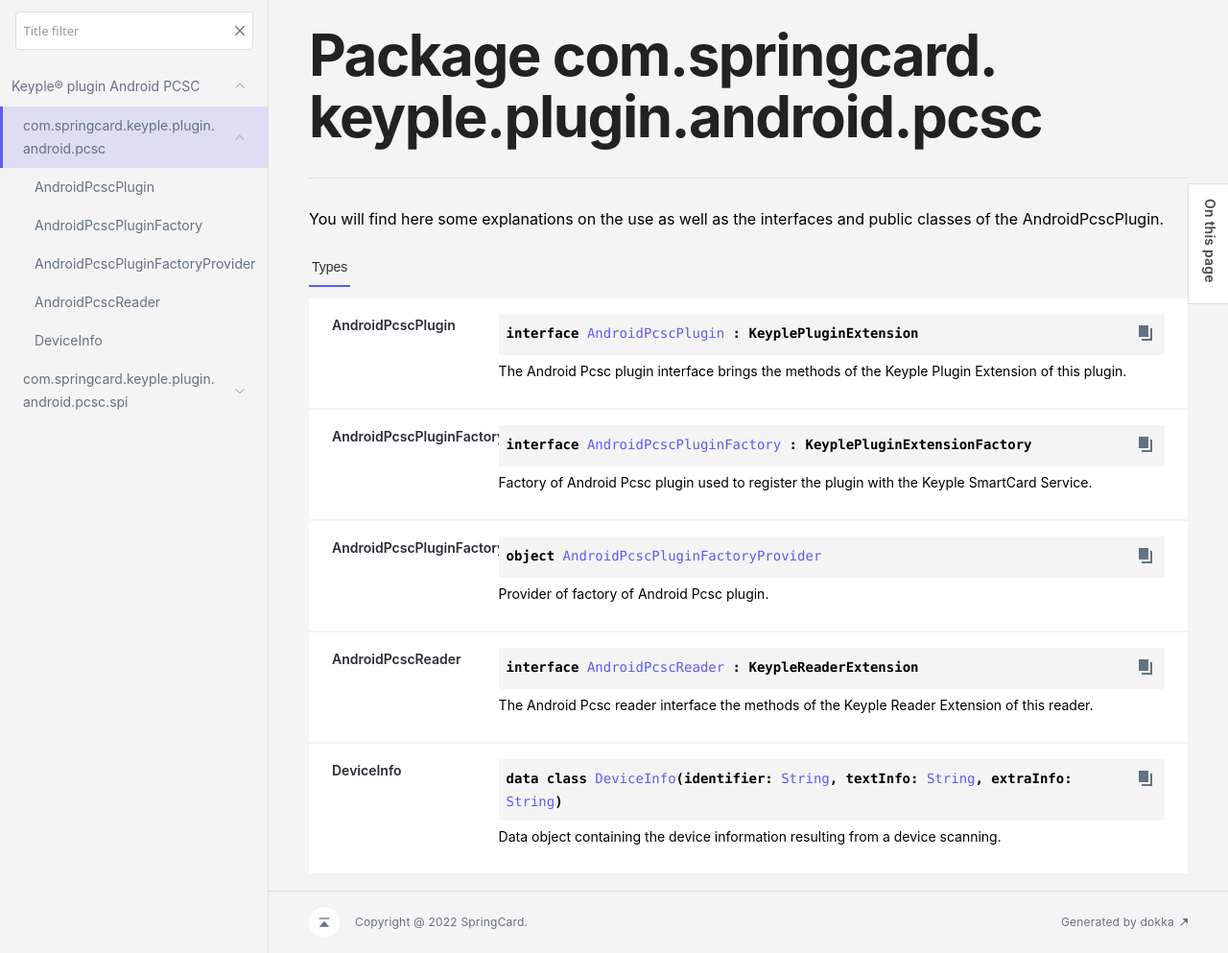
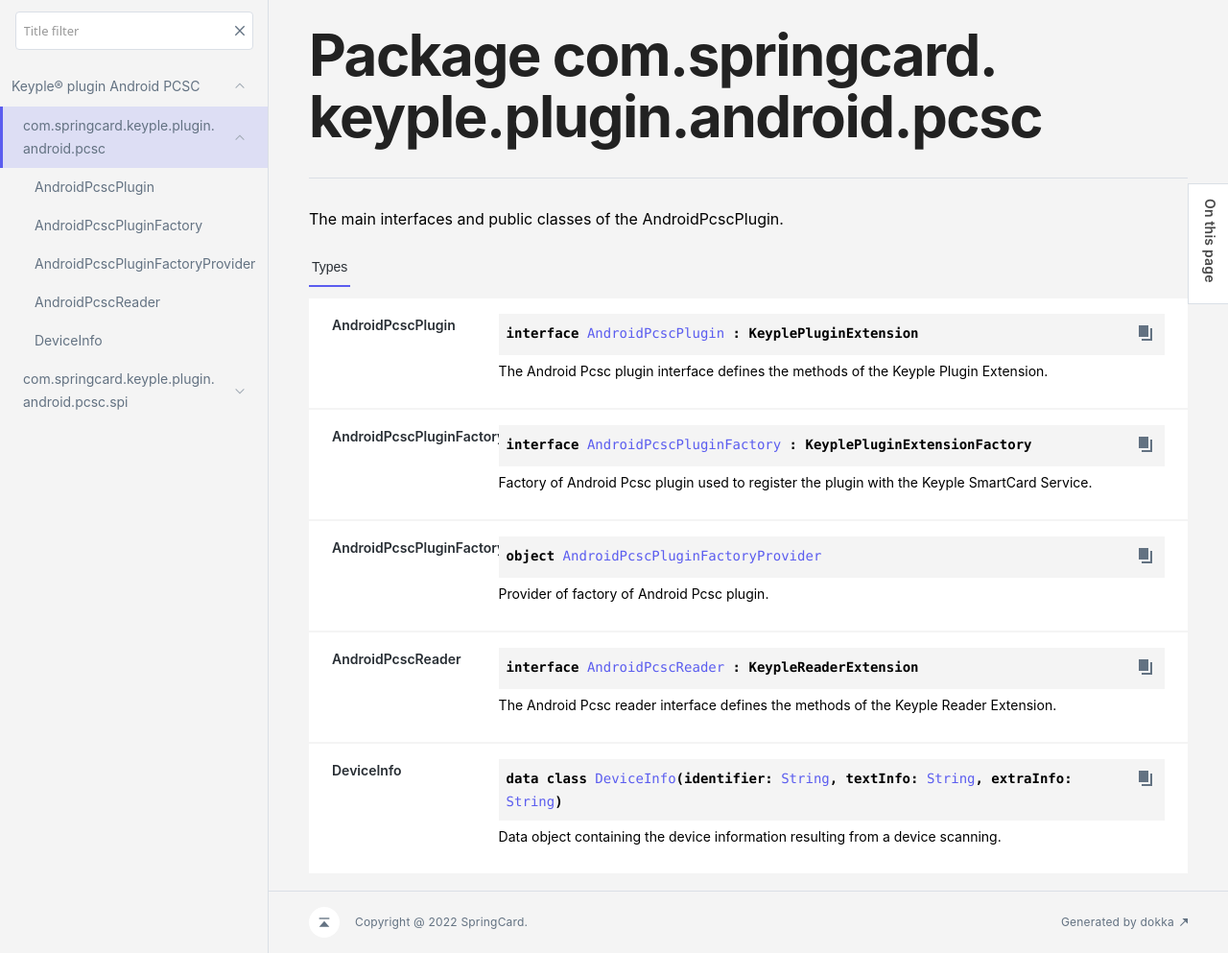
Before and after one commit to jeanpierrefortune/keyple-plugin-springcard-android-pcsc-java-lib, a Jekyll site: the page 1.0.0-SNAPSHOT/-keyple® plugin -android -p-c-s-c/com.springcard.keyple.plugin.android.pcsc/index.html, which Jekyll copies as it is, in a window 1280 px wide, cut to the strip 77-1070 px from the top of the page. Shown: the whole strip at 96% size. Built offline with Jekyll 4.4.1, drawn with Linux system fonts in a browser that asks for light colours; some web fonts are replaced.

Commit message:
deploy: 8020b220b17c726ba5ee9ba27b44ef34ba16a082

```diff
--- a/1.0.0-SNAPSHOT/-keyple® plugin -android -p-c-s-c/com.springcard.keyple.plugin.android.pcsc/-android-pcsc-plugin/index.html
+++ b/1.0.0-SNAPSHOT/-keyple® plugin -android -p-c-s-c/com.springcard.keyple.plugin.android.pcsc/-android-pcsc-plugin/index.html
@@ -22,7 +22,7 @@
           </div>
           <div class="cover ">
             <h1 class="cover"><span>Android</span><wbr></wbr><span>Pcsc</span><wbr></wbr><span>Plugin</span></h1>
-            <div class="platform-hinted " data-platform-hinted="data-platform-hinted"><div class="content sourceset-depenent-content" data-active="" data-togglable=":springcard-pcsclike-plugin:dokkaHtml/release"><div class="symbol monospace">interface <a href="index.html">AndroidPcscPlugin</a> : <span data-unresolved-link="org.eclipse.keyple.core.common/KeyplePluginExtension///PointingToDeclaration/">KeyplePluginExtension</span><span class="top-right-position"><span class="copy-icon"></span><div class="copy-popup-wrapper popup-to-left"><span class="copy-popup-icon"></span><span>Content copied to clipboard</span></div></span></div><p class="paragraph">The Android Pcsc plugin interface brings the methods of the Keyple Plugin Extension of this plugin.</p><h4 class="">Since</h4><p class="paragraph">1.0.0</p></div></div>
+            <div class="platform-hinted " data-platform-hinted="data-platform-hinted"><div class="content sourceset-depenent-content" data-active="" data-togglable=":springcard-pcsclike-plugin:dokkaHtml/release"><div class="symbol monospace">interface <a href="index.html">AndroidPcscPlugin</a> : <span data-unresolved-link="org.eclipse.keyple.core.common/KeyplePluginExtension///PointingToDeclaration/">KeyplePluginExtension</span><span class="top-right-position"><span class="copy-icon"></span><div class="copy-popup-wrapper popup-to-left"><span class="copy-popup-icon"></span><span>Content copied to clipboard</span></div></span></div><p class="paragraph">The Android Pcsc plugin interface defines the methods of the Keyple Plugin Extension.</p><h4 class="">Since</h4><p class="paragraph">1.0.0</p></div></div>
           </div>
           <div class="tabbedcontent">
             <div class="tabs-section" tabs-section="tabs-section"><button class="section-tab" data-active="" data-togglable="Functions">Functions</button></div>
--- a/1.0.0-SNAPSHOT/-keyple® plugin -android -p-c-s-c/com.springcard.keyple.plugin.android.pcsc/-android-pcsc-reader/index.html
+++ b/1.0.0-SNAPSHOT/-keyple® plugin -android -p-c-s-c/com.springcard.keyple.plugin.android.pcsc/-android-pcsc-reader/index.html
@@ -22,7 +22,7 @@
           </div>
           <div class="cover ">
             <h1 class="cover"><span>Android</span><wbr></wbr><span>Pcsc</span><wbr></wbr><span>Reader</span></h1>
-            <div class="platform-hinted " data-platform-hinted="data-platform-hinted"><div class="content sourceset-depenent-content" data-active="" data-togglable=":springcard-pcsclike-plugin:dokkaHtml/release"><div class="symbol monospace">interface <a href="index.html">AndroidPcscReader</a> : <span data-unresolved-link="org.eclipse.keyple.core.common/KeypleReaderExtension///PointingToDeclaration/">KeypleReaderExtension</span><span class="top-right-position"><span class="copy-icon"></span><div class="copy-popup-wrapper popup-to-left"><span class="copy-popup-icon"></span><span>Content copied to clipboard</span></div></span></div><p class="paragraph">The Android Pcsc reader interface the methods of the Keyple Reader Extension of this reader.</p><h4 class="">Since</h4><p class="paragraph">1.0.0</p></div></div>
+            <div class="platform-hinted " data-platform-hinted="data-platform-hinted"><div class="content sourceset-depenent-content" data-active="" data-togglable=":springcard-pcsclike-plugin:dokkaHtml/release"><div class="symbol monospace">interface <a href="index.html">AndroidPcscReader</a> : <span data-unresolved-link="org.eclipse.keyple.core.common/KeypleReaderExtension///PointingToDeclaration/">KeypleReaderExtension</span><span class="top-right-position"><span class="copy-icon"></span><div class="copy-popup-wrapper popup-to-left"><span class="copy-popup-icon"></span><span>Content copied to clipboard</span></div></span></div><p class="paragraph">The Android Pcsc reader interface defines the methods of the Keyple Reader Extension.</p><h4 class="">Since</h4><p class="paragraph">1.0.0</p></div></div>
           </div>
           <div class="tabbedcontent">
             <div class="tabs-section" tabs-section="tabs-section"><button class="section-tab" data-active="" data-togglable="Functions">Functions</button></div>
--- a/1.0.0-SNAPSHOT/-keyple® plugin -android -p-c-s-c/com.springcard.keyple.plugin.android.pcsc/index.html
+++ b/1.0.0-SNAPSHOT/-keyple® plugin -android -p-c-s-c/com.springcard.keyple.plugin.android.pcsc/index.html
@@ -22,7 +22,7 @@
           </div>
           <div class="cover ">
             <h1 class="cover"><span>Package com.</span><wbr></wbr><span>springcard.</span><wbr></wbr><span>keyple.</span><wbr></wbr><span>plugin.</span><wbr></wbr><span>android.</span><wbr></wbr><span>pcsc</span></h1>
-            <div class="platform-hinted UnderCoverText" data-platform-hinted="data-platform-hinted"><div class="content sourceset-depenent-content" data-active="" data-togglable=":springcard-pcsclike-plugin:dokkaHtml/release"><p class="paragraph">You will find here some explanations on the use as well as the interfaces and public classes of the AndroidPcscPlugin.</p></div></div>
+            <div class="platform-hinted UnderCoverText" data-platform-hinted="data-platform-hinted"><div class="content sourceset-depenent-content" data-active="" data-togglable=":springcard-pcsclike-plugin:dokkaHtml/release"><p class="paragraph">The main interfaces and public classes of the AndroidPcscPlugin.</p></div></div>
           </div>
           <div class="tabbedcontent">
             <div class="tabs-section" tabs-section="tabs-section"><button class="section-tab" data-active="" data-togglable="Types">Types</button></div>
@@ -40,7 +40,7 @@
   <div>
     <div class="platform-hinted " data-platform-hinted="data-platform-hinted"><div class="content sourceset-depenent-content" data-active="" data-togglable=":springcard-pcsclike-plugin:dokkaHtml/release"><div class="symbol monospace">interface <a href="-android-pcsc-plugin/index.html">AndroidPcscPlugin</a> : <span data-unresolved-link="org.eclipse.keyple.core.common/KeyplePluginExtension///PointingToDeclaration/">KeyplePluginExtension</span><span class="top-right-position"><span class="copy-icon"></span><div class="copy-popup-wrapper popup-to-left"><span class="copy-popup-icon"></span><span>Content copied to clipboard</span></div></span></div></div></div>
   </div>
-<a data-name="-65814050%2FClasslikes%2F-1634794360" anchor-label="AndroidPcscPlugin" id="-65814050%2FClasslikes%2F-1634794360" data-filterable-set=":springcard-pcsclike-plugin:dokkaHtml/release"></a><div class="brief "><a data-name="-65814050%2FClasslikes%2F-1634794360" anchor-label="AndroidPcscPlugin" id="-65814050%2FClasslikes%2F-1634794360" data-filterable-set=":springcard-pcsclike-plugin:dokkaHtml/release"></a>The Android Pcsc plugin interface brings the methods of the Keyple Plugin Extension of this plugin.</div></div>
+<a data-name="-65814050%2FClasslikes%2F-1634794360" anchor-label="AndroidPcscPlugin" id="-65814050%2FClasslikes%2F-1634794360" data-filterable-set=":springcard-pcsclike-plugin:dokkaHtml/release"></a><div class="brief "><a data-name="-65814050%2FClasslikes%2F-1634794360" anchor-label="AndroidPcscPlugin" id="-65814050%2FClasslikes%2F-1634794360" data-filterable-set=":springcard-pcsclike-plugin:dokkaHtml/release"></a>The Android Pcsc plugin interface defines the methods of the Keyple Plugin Extension.</div></div>
 </div>
                     </div>
                   </div>
@@ -91,7 +91,7 @@
   <div>
     <div class="platform-hinted " data-platform-hinted="data-platform-hinted"><div class="content sourceset-depenent-content" data-active="" data-togglable=":springcard-pcsclike-plugin:dokkaHtml/release"><div class="symbol monospace">interface <a href="-android-pcsc-reader/index.html">AndroidPcscReader</a> : <span data-unresolved-link="org.eclipse.keyple.core.common/KeypleReaderExtension///PointingToDeclaration/">KeypleReaderExtension</span><span class="top-right-position"><span class="copy-icon"></span><div class="copy-popup-wrapper popup-to-left"><span class="copy-popup-icon"></span><span>Content copied to clipboard</span></div></span></div></div></div>
   </div>
-<a data-name="916240974%2FClasslikes%2F-1634794360" anchor-label="AndroidPcscReader" id="916240974%2FClasslikes%2F-1634794360" data-filterable-set=":springcard-pcsclike-plugin:dokkaHtml/release"></a><div class="brief "><a data-name="916240974%2FClasslikes%2F-1634794360" anchor-label="AndroidPcscReader" id="916240974%2FClasslikes%2F-1634794360" data-filterable-set=":springcard-pcsclike-plugin:dokkaHtml/release"></a>The Android Pcsc reader interface the methods of the Keyple Reader Extension of this reader.</div></div>
+<a data-name="916240974%2FClasslikes%2F-1634794360" anchor-label="AndroidPcscReader" id="916240974%2FClasslikes%2F-1634794360" data-filterable-set=":springcard-pcsclike-plugin:dokkaHtml/release"></a><div class="brief "><a data-name="916240974%2FClasslikes%2F-1634794360" anchor-label="AndroidPcscReader" id="916240974%2FClasslikes%2F-1634794360" data-filterable-set=":springcard-pcsclike-plugin:dokkaHtml/release"></a>The Android Pcsc reader interface defines the methods of the Keyple Reader Extension.</div></div>
 </div>
                     </div>
                   </div>
--- a/1.0.0-SNAPSHOT/index.html
+++ b/1.0.0-SNAPSHOT/index.html
@@ -33,7 +33,7 @@
                       </span></span></div>
                   <div class="pull-right"></div>
                 </div>
-                <div><span class="brief-comment"><a data-name="-155127905%2FPackages%2F-1634794360" anchor-label="com.springcard.keyple.plugin.android.pcsc" id="-155127905%2FPackages%2F-1634794360" data-filterable-set=":springcard-pcsclike-plugin:dokkaHtml/release"></a>You will find here some explanations on the use as well as the interfaces and public classes of the AndroidPcscPlugin.</span></div>
+                <div><span class="brief-comment"><a data-name="-155127905%2FPackages%2F-1634794360" anchor-label="com.springcard.keyple.plugin.android.pcsc" id="-155127905%2FPackages%2F-1634794360" data-filterable-set=":springcard-pcsclike-plugin:dokkaHtml/release"></a>The main interfaces and public classes of the AndroidPcscPlugin.</span></div>
               </div>
             </div>
 <a data-name="-794108323%2FPackages%2F-1634794360" anchor-label="com.springcard.keyple.plugin.android.pcsc.spi" id="-794108323%2FPackages%2F-1634794360" data-filterable-set=":springcard-pcsclike-plugin:dokkaHtml/release"></a>
```
